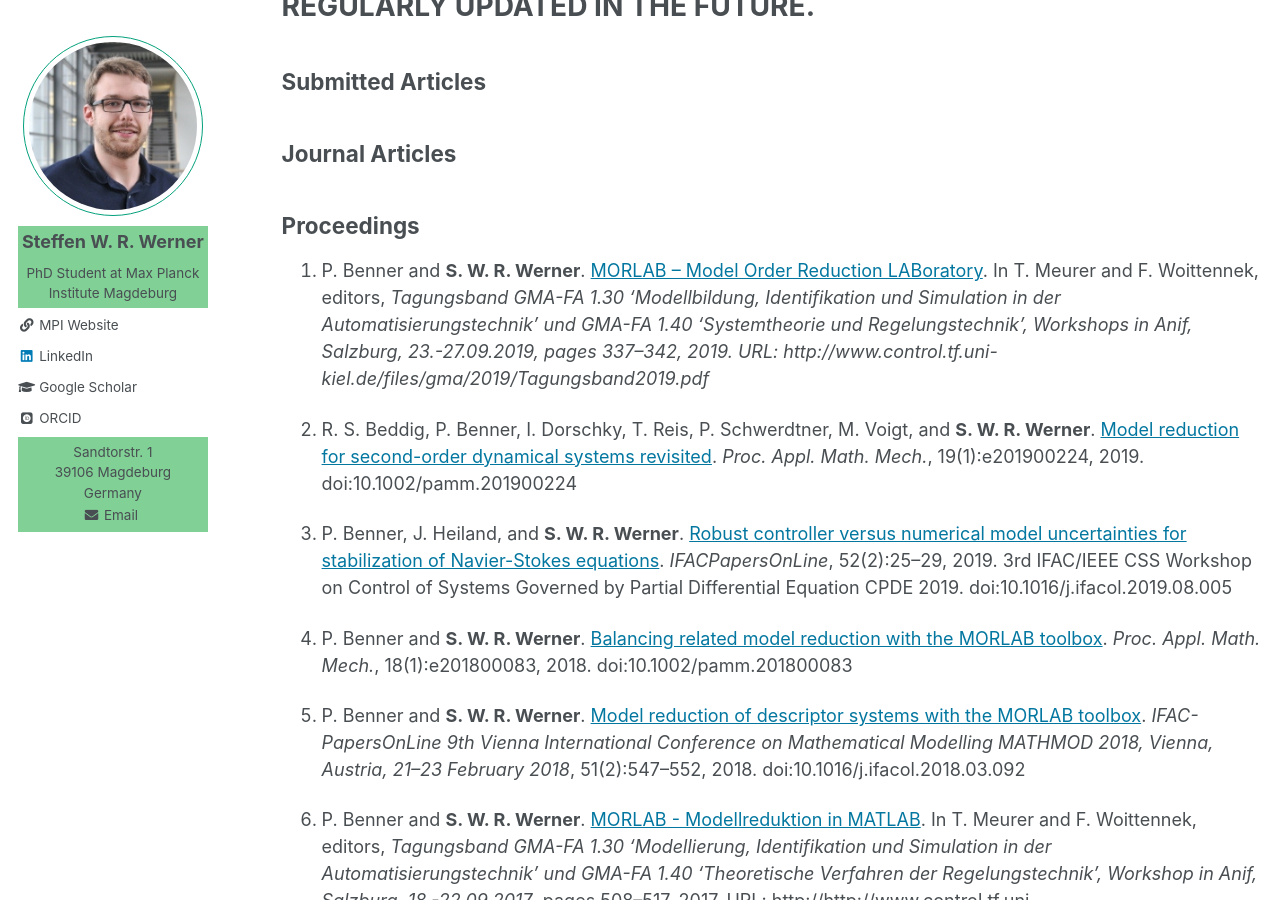
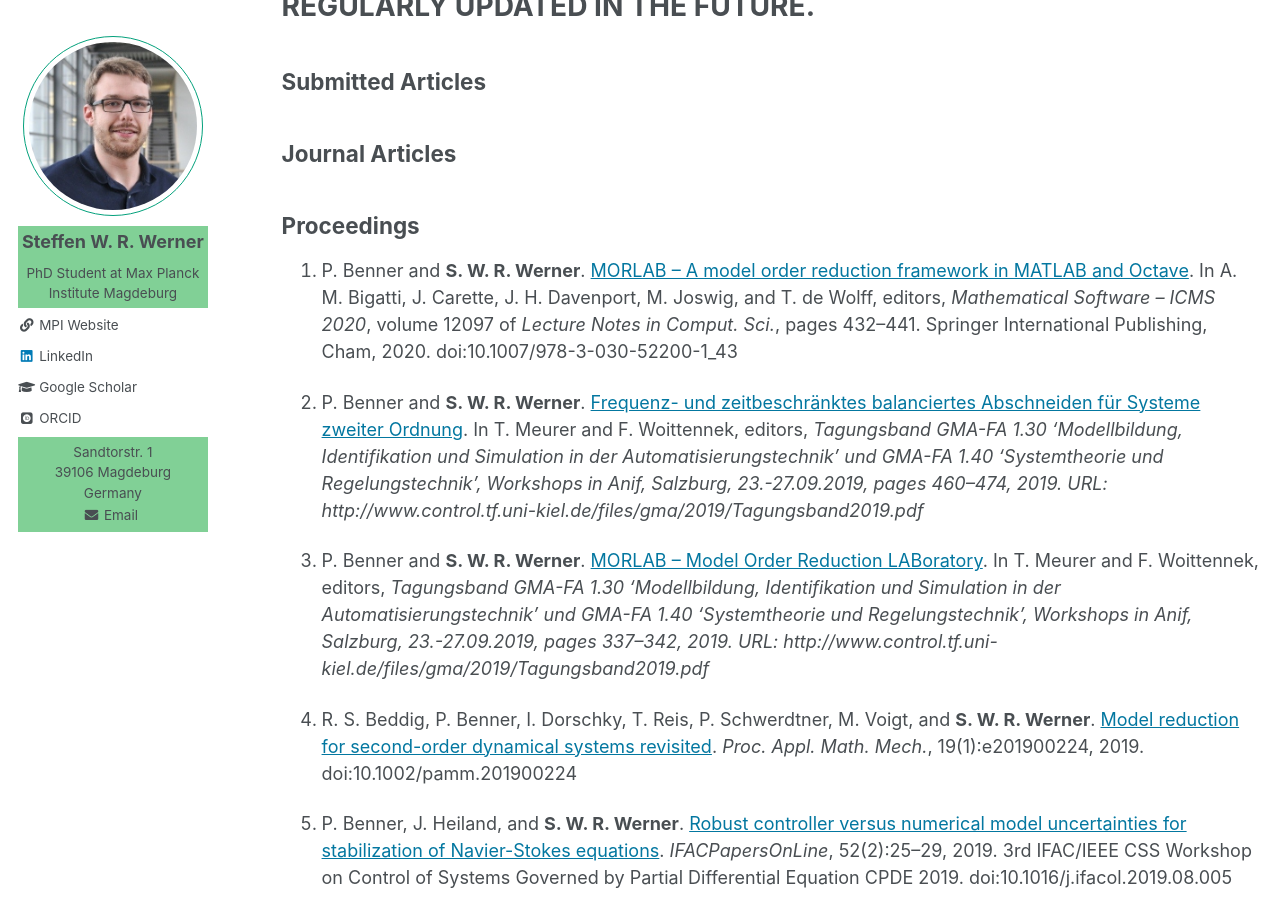
Before and after one commit to ninsteve/ninsteve.github.io, a Jekyll site: the page built from _pages/publications.md, in a window 1280 px wide and 900 px high, scrolled down 409 px. Built offline with Jekyll 4.4.1, drawn with Linux system fonts in a browser that asks for light colours; some web fonts are replaced.

Commit message:
Last proceedings.

```diff
--- a/_pages/publications.md
+++ b/_pages/publications.md
@@ -22,6 +22,25 @@ and <a href="{{author.orcid}}">ORCID</a> profiles.
 ## <a name="journal"></a>Journal Articles ##
 
 ## <a name="proceedings"></a>Proceedings ##
+1.  P. Benner and <strong>S. W. R. Werner</strong>. <a target="blank_"
+    href="https://doi.org/10.1007/978-3-030-52200-1_43">MORLAB &ndash; A model
+    order reduction framework in MATLAB and Octave</a>. In A. M. Bigatti, J.
+    Carette, J. H. Davenport, M. Joswig, and T. de Wolff, editors,
+    <i>Mathematical Software &ndash; ICMS 2020</i>, volume 12097 of
+    <i>Lecture Notes in Comput. Sci.</i>, pages 432&ndash;441.
+    Springer International Publishing, Cham, 2020.
+    doi:10.1007/978-3-030-52200-1_43
+
+1.  P. Benner and <strong>S. W. R. Werner</strong>. <a target="blank_"
+    href="https://www.control.tf.uni-kiel.de/en/gma-fa-1.40/archiv-1/workshop-2019-fa-1.30">
+    Frequenz- und zeitbeschränktes balanciertes
+    Abschneiden für Systeme zweiter Ordnung</a>. In T. Meurer and F.
+    Woittennek, editors, <i>Tagungsband GMA-FA 1.30 'Modellbildung,
+    Identifikation und Simulation in der Automatisierungstechnik' und
+    GMA-FA 1.40 'Systemtheorie und Regelungstechnik', Workshops in Anif,
+    Salzburg, 23.-27.09.2019, pages 460&ndash;474, 2019.
+    URL: http://www.control.tf.uni-kiel.de/files/gma/2019/Tagungsband2019.pdf
+
 1.  P. Benner and <strong>S. W. R. Werner</strong>. <a target="blank_"
     href="https://www.control.tf.uni-kiel.de/en/gma-fa-1.40/archiv-1/workshop-2019-fa-1.30">
     MORLAB – Model Order Reduction LABoratory</a>. In T. Meurer and F.
```
